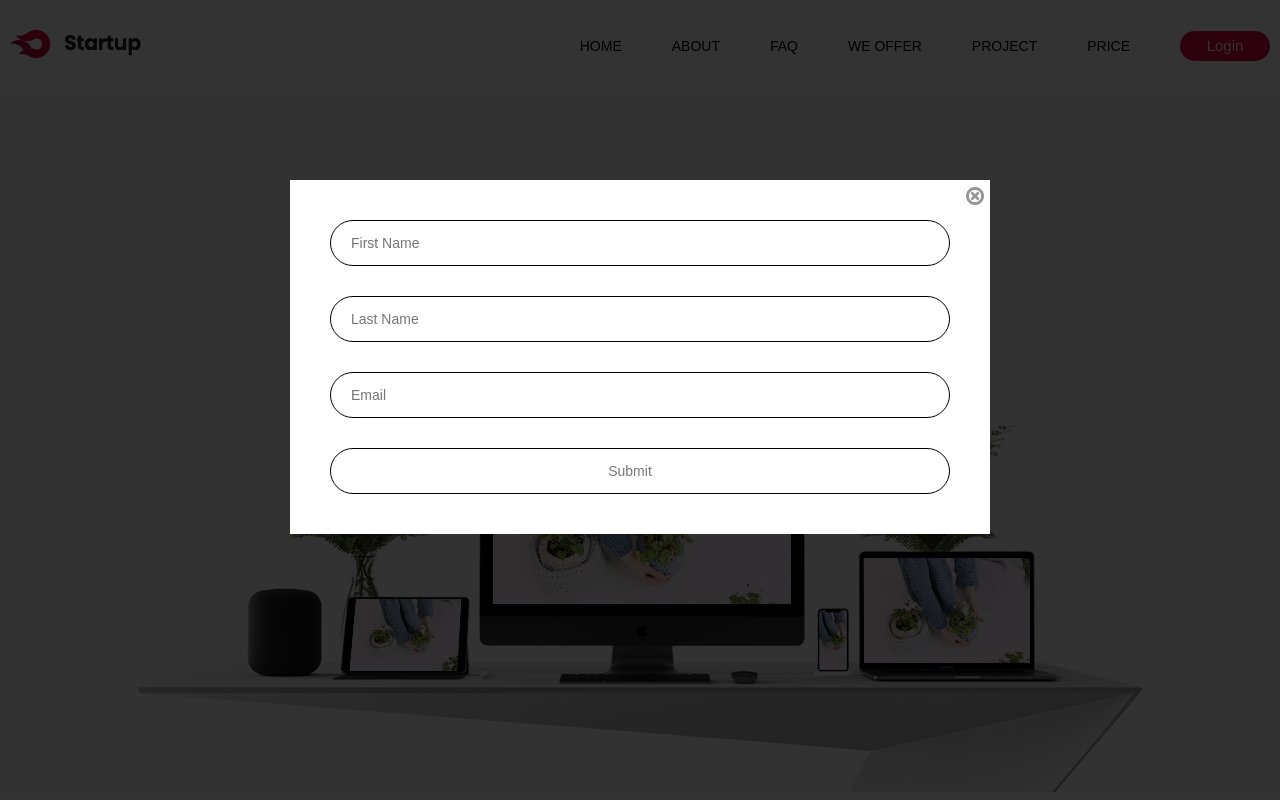
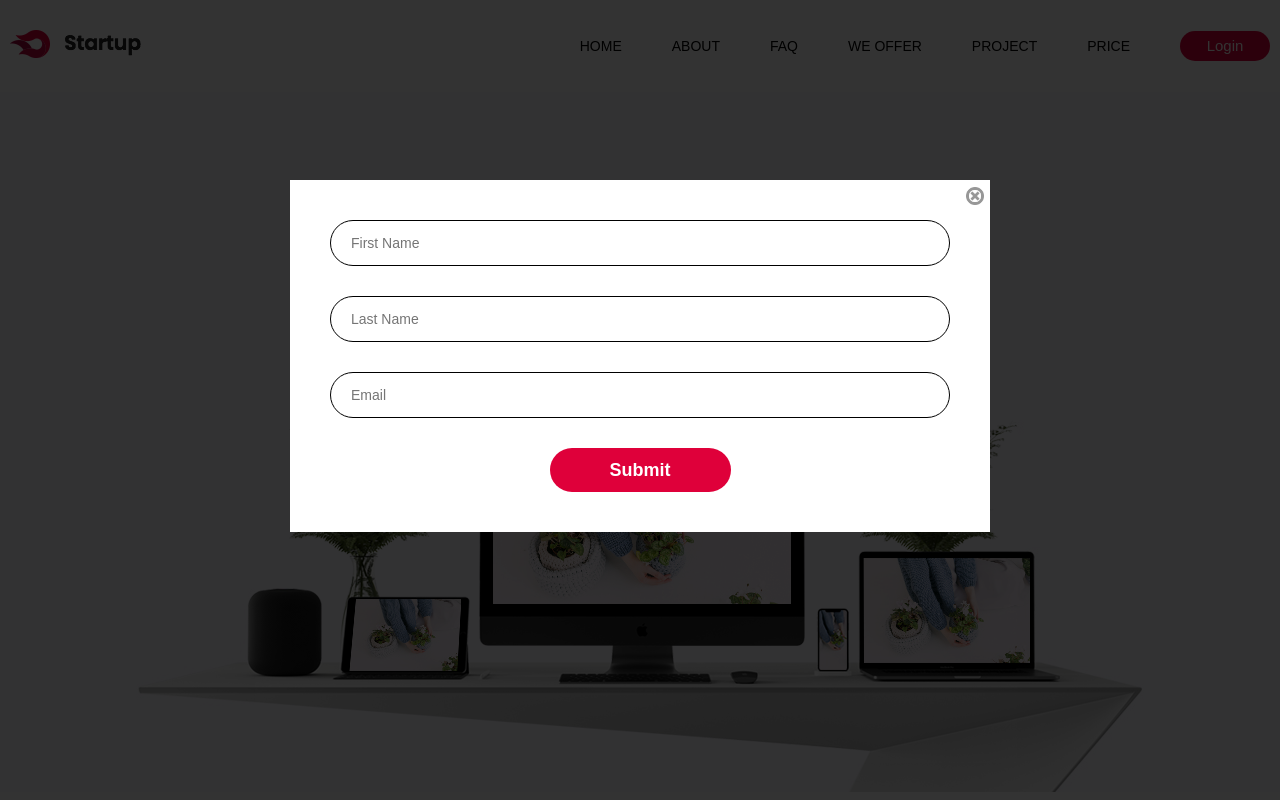
Before and after one commit to priyanka-ucreate/reactdemo, a React (Create React App) app: page / in a window 1280 px wide. Both pictures are taken after a click on the button "Login". Shown: the top 800 px of the page. Built offline with nearby package versions, Linux system fonts and the light colour scheme.

Commit message:
form edits

```diff
--- a/src/App.css
+++ b/src/App.css
@@ -328,10 +328,35 @@ form {
     background: #fff;
     font-weight: 300;
     border-radius: 100px;
-    color: #777;
+    color: #222;
     padding-left: 20px;
     font-size: 14px;
     width: 100%;
+}
+.modal-popup .modal-inner input.primary-btn {
+    text-transform: capitalize;
+    padding-left: 60px;
+    padding-right: 60px;
+    background-color: #df003a;
+    color: #fff;
+    border: 1px solid transparent;
+    -webkit-transition: all 0.3s ease 0s;
+    -o-transition: all 0.3s ease 0s;
+    transition: all 0.3s ease 0s;
+    display: inline-block;
+    font-weight: 500;
+    line-height: 42px;
+    text-decoration: none;
+    border: none !important;
+    width: initial;
+    font-size: 18px;
+    font-weight: 700;
+    cursor: pointer;
+}
+.modal-popup .modal-inner input.primary-btn:hover {
+    background-color: transparent;
+    color: #000 !important;
+    border: 1px solid #000 !important;
 }
 .modal-popup .modal-inner .form-group {
     margin-bottom: 30px;
```
